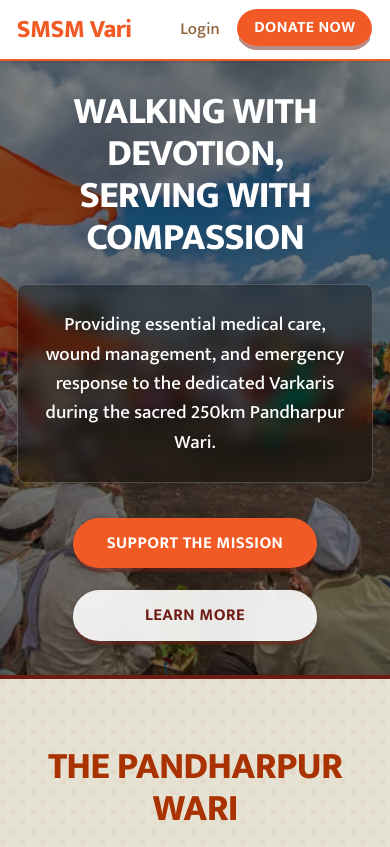
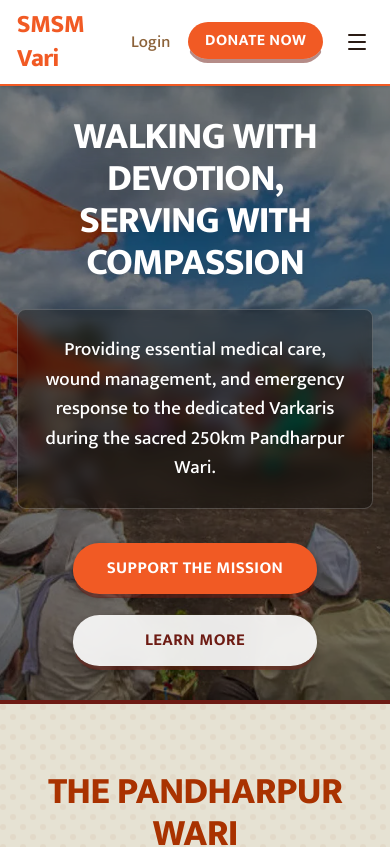
Before and after one commit to Abhi-Survase/SMSMVari_Landing, a Next.js app in the folder smsmvari-frontend/: page / in a window 390 px wide. Shown: the top 847 px of the page. Built offline with nearby package versions, Linux system fonts and the light colour scheme.

Commit message:
added hamburger menu for Nav on mobiles

```diff
--- a/smsmvari-frontend/src/components/Navbar.jsx
+++ b/smsmvari-frontend/src/components/Navbar.jsx
@@ -1,13 +1,15 @@
 "use client";
 
+import { useState } from "react";
 import Link from "next/link";
 import { usePathname } from "next/navigation";
 import { Button } from "@/components/ui/button";
+import { Menu, X } from "lucide-react";
 
 export default function Navbar() {
   const pathname = usePathname();
+  const [isOpen, setIsOpen] = useState(false);
 
-  // Array to make rendering and styling the links much cleaner
   const navLinks = [
     { name: "Homepage", href: "/" },
     { name: "About Us", href: "/about" },
@@ -26,11 +28,10 @@ export default function Navbar() {
           SMSM Vari
         </Link>
 
-        {/* Dynamic Navigation Links */}
+        {/* Desktop Navigation Links — unchanged, hidden below md */}
         <div className="hidden md:flex space-x-6">
           {navLinks.map((link) => {
             const isActive = pathname === link.href;
-
             return (
               <Link
                 key={link.name}
@@ -51,21 +52,68 @@ export default function Navbar() {
         <div className="flex items-center space-x-4">
           <Link
             href="/admin"
-            className={`transition-colors ${pathname === "/admin" ? "text-primary font-bold border-primary" : "text-muted-foreground hover:text-primary font-medium"}`}
+            className={`transition-colors ${
+              pathname === "/admin"
+                ? "text-primary font-bold border-primary"
+                : "text-muted-foreground hover:text-primary font-medium"
+            }`}
           >
             Login
           </Link>
+
+          {/* Language toggle — desktop only */}
           <button className="font-bold text-xs text-foreground hover:text-primary transition-colors uppercase hidden md:block">
             मराठी
           </button>
+
           <Button
             size="lg"
             className="uppercase font-bold tracking-wide border-b-4 border-b-secondary/50 active:border-b-0 active:translate-y-1"
           >
             Donate Now
           </Button>
+
+          {/* Hamburger — mobile only, sits right of Donate Now */}
+          <button
+            className="md:hidden p-1 text-foreground hover:text-primary transition-colors"
+            onClick={() => setIsOpen((prev) => !prev)}
+            aria-label={isOpen ? "Close menu" : "Open menu"}
+            aria-expanded={isOpen}
+          >
+            {isOpen ? <X size={24} /> : <Menu size={24} />}
+          </button>
         </div>
       </div>
+
+      {/* Mobile dropdown — only rendered when open, hidden on md+ */}
+      {isOpen && (
+        <div className="md:hidden border-t border-border bg-card px-4 py-3 flex flex-col">
+          {navLinks.map((link) => {
+            const isActive = pathname === link.href;
+            return (
+              <Link
+                key={link.name}
+                href={link.href}
+                onClick={() => setIsOpen(false)}
+                className={`py-2.5 px-3 rounded-md font-medium transition-all ${
+                  isActive
+                    ? "text-primary font-bold bg-primary/10"
+                    : "text-muted-foreground hover:text-primary hover:bg-primary/5"
+                }`}
+              >
+                {link.name}
+              </Link>
+            );
+          })}
+
+          {/* Language toggle in mobile menu */}
+          <div className="mt-2 pt-2 border-t border-border">
+            <button className="font-bold text-xs text-foreground hover:text-primary transition-colors uppercase py-2 px-3">
+              मराठी
+            </button>
+          </div>
+        </div>
+      )}
     </nav>
   );
 }
```
